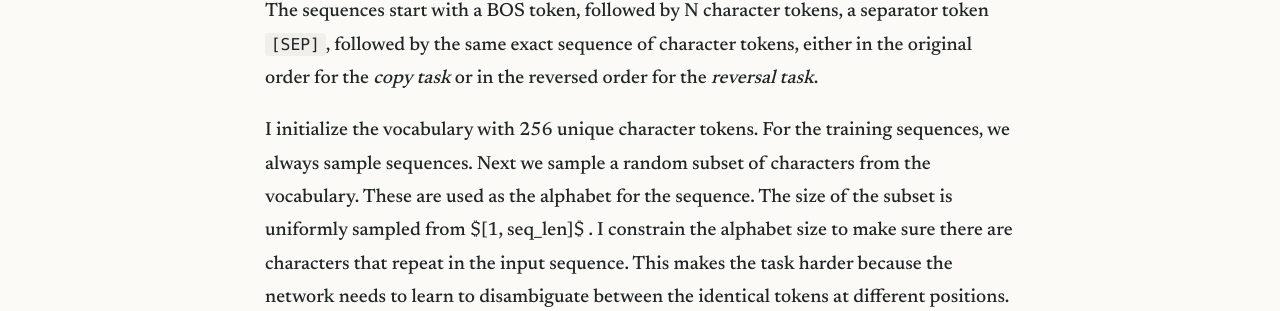
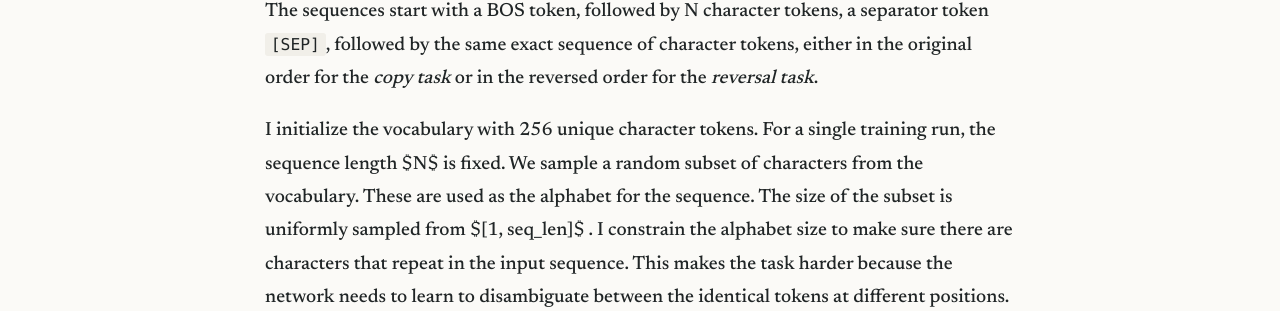
Before and after one commit to michalspiegel/michalspiegel.github.io, a Jekyll site: the page built from _posts/2026-11-02-rope-reversal.md, in a window 1280 px wide and 900 px high, scrolled down 2306 px. Shown: the part 139-450 px from the top of the window. Built offline with Jekyll 4.4.1, drawn with Linux system fonts in a browser that asks for light colours; some of the changed text lies outside the part shown.

Commit message:
Sync posts from vault (c66ec09)

```diff
--- a/_posts/2026-11-02-rope-reversal.md
+++ b/_posts/2026-11-02-rope-reversal.md
@@ -35,7 +35,7 @@ For the reversal task, the input sequences are the following:
 
 The sequences start with a BOS token, followed by N character tokens, a separator token `[SEP]`, followed by the same exact sequence of character tokens, either in the original order for the *copy task* or in the reversed order for the *reversal task*.
 
-I initialize the vocabulary with 256 unique character tokens. For the training sequences, we always sample sequences. Next we sample a random subset of characters from the vocabulary. These are used as the alphabet for the sequence. The size of the subset is uniformly sampled from $[1, seq\_len]$ . I constrain the alphabet size to make sure there are characters that repeat in the input sequence. This makes the task harder because the network needs to learn to disambiguate between the identical tokens at different positions. I train these models using AdamW until for a maximum of 40 000 steps. (See more details on hyperparameters in the code.)
+I initialize the vocabulary with 256 unique character tokens. For a single training run, the sequence length $N$ is fixed. We sample a random subset of characters from the vocabulary. These are used as the alphabet for the sequence. The size of the subset is uniformly sampled from $[1, seq\_len]$ . I constrain the alphabet size to make sure there are characters that repeat in the input sequence. This makes the task harder because the network needs to learn to disambiguate between the identical tokens at different positions. I train these models using AdamW until for a maximum of 40 000 steps. (See more details on hyperparameters in the code.)
 
 # Results
 
```
